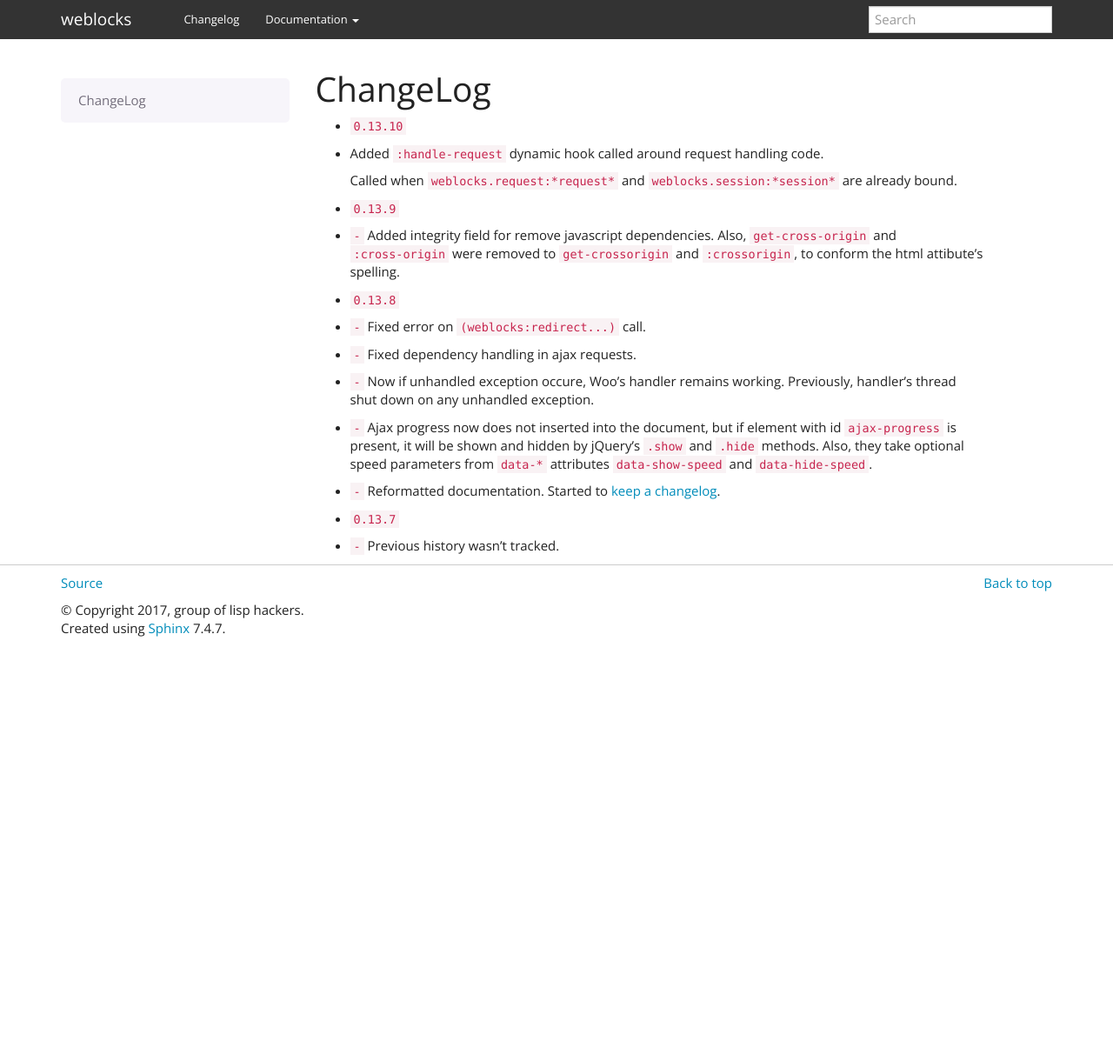
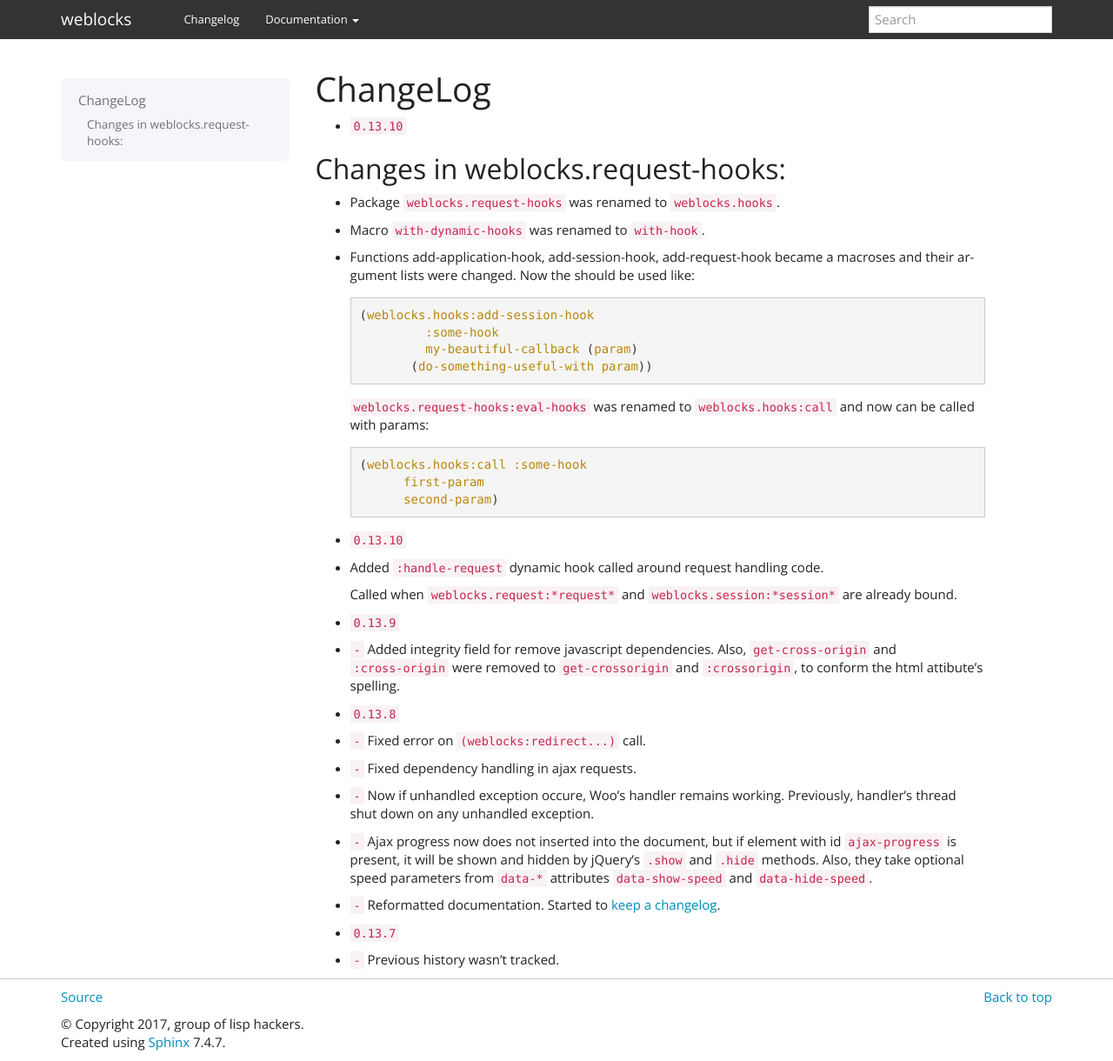
Before and after one commit to skypher/weblocks, a Sphinx documentation site: the page built from docs/source/changelog.rst, in a window 1280 px wide and 1220 px high. Shown: the whole window at 87% size. Built offline with Sphinx 7.4.7, drawn with Linux system fonts in a browser that asks for light colours; cross-references to code outside the pages are shown as plain code.

Commit message:
Hooks were refactored to get rid of distinction between :pre :post and :dynamic hooks.

```diff
--- a/ChangeLog.rst
+++ b/ChangeLog.rst
@@ -1,6 +1,33 @@
 ===========
  ChangeLog
 ===========
+
+* :release:`0.13.10 <2017-09-06>`
+
+Changes in weblocks.request-hooks:
+----------------------------------
+
+* Package ``weblocks.request-hooks`` was renamed to ``weblocks.hooks``.
+* Macro ``with-dynamic-hooks`` was renamed to ``with-hook``.
+* Functions add-application-hook, add-session-hook, add-request-hook
+  became a macroses and their argument lists were changed. Now the
+  should be used like:
+
+  .. code-block:: lisp
+
+     (weblocks.hooks:add-session-hook
+              :some-hook
+              my-beautiful-callback (param)
+            (do-something-useful-with param))
+
+  ``weblocks.request-hooks:eval-hooks`` was renamed to
+  ``weblocks.hooks:call`` and now can be called with params:
+
+  .. code-block:: lisp
+
+     (weblocks.hooks:call :some-hook
+           first-param
+           second-param)
 
 * :release:`0.13.10 <2017-09-06>`
 * Added ``:handle-request`` dynamic hook called around request handling code.
--- a/docs/source/index.rst
+++ b/docs/source/index.rst
@@ -17,6 +17,7 @@ Contents
    components
    stores
    widgets
+   hooks
    forms
    views
    continuations
```
Also changed, not shown: TODO.org (added, +28 -0 lines), docs/source/hooks.rst (renamed from docs/source/request-hooks.rst), 14 other files.
